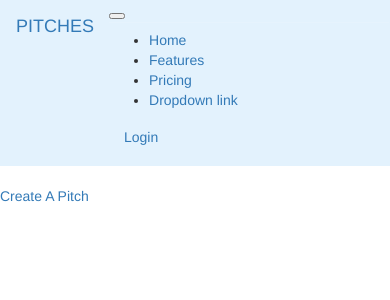
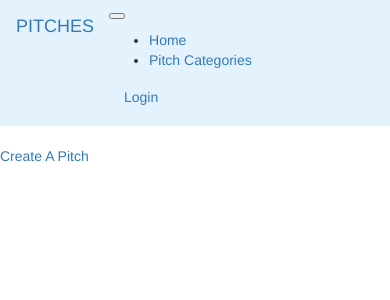
Before and after one commit to sokkyyy/one-minute-pitch-app, a Flask app: page / in a window 390 px wide, after a click that opens the changed part. Shown: the top 300 px of the page. Run offline with Flask 2, Linux system fonts and the light colour scheme; data that the repository does not hold is empty; some libraries are stand-ins or nearby versions.

```diff
--- a/app/main/views.py
+++ b/app/main/views.py
@@ -18,11 +18,12 @@ def index():
 @login_required
 def profile(uname):
     user = User.query.filter_by(username=uname).first()
+    pitches = Pitch.get_pitches(user.id)
 
     if user is None:
         abort(404)
 
-    return render_template('profile/profile.html',user=user)
+    return render_template('profile/profile.html',user=user,pitches=pitches)
 
 @main.route('/user/<uname>/update', methods=['GET','POST'])
 @login_required
@@ -82,7 +83,7 @@ def new_pitch():
 @main.route('/comments/<int:pitch_id>',methods=['GET','POST'])
 @login_required
 def comments(pitch_id):
-    #comments = Comment.query.filter_by(pitch_id=pitch_id).all()
+    comments = Comment.get_comments(pitch_id)
     pitch= Pitch.query.filter_by(id=pitch_id).first()
     form = CommentForm()
 
@@ -90,5 +91,27 @@ def comments(pitch_id):
         new_comment = Comment(pitch_comment=form.comment.data, pitch=pitch)
         new_comment.save_comment()
 
+        return redirect(url_for('.comments',pitch_id=pitch_id))
+
     title = "Comments"
-    return render_template("comments.html",title=title,comment_form=form)
+    return render_template("comments.html",title=title,comment_form=form,comments=comments)
+
+@main.route('/like/<pitch_id>/<action>')
+@login_required
+def vote(pitch_id,action):
+    pitch = Pitch.query.filter_by(id=pitch_id).first()
+
+    if action == 'like':
+        pitch.like_pitch()
+    elif action == 'dislike':
+        pitch.unlike_pitch()
+
+    return redirect(url_for('.index'))
+
+@main.route('/category/<pitch_category>')
+def category(pitch_category):
+    pitches = Pitch.get_pitch_category(pitch_category)
+
+    title = f'Pitch Category: {pitch_category}'
+
+    return render_template('category.html',title=title, pitches=pitches)
--- /dev/null
+++ b/app/static/css/home.css
@@ -0,0 +1,13 @@
+.holder{
+    margin: 20px;
+}
+
+.cardDisplay {
+    display: flex;
+}
+.image {
+
+}
+.pitchDetails {
+
+}
--- /dev/null
+++ b/app/templates/error.html
@@ -0,0 +1,5 @@
+{% extends 'base.html' %}
+
+{% block content %}
+ <div>Error Page</div>
+{% endblock%}
--- a/app/templates/home.html
+++ b/app/templates/home.html
@@ -1,12 +1,21 @@
 {% extends 'base.html' %}
+{% import 'macros.html' as macro %}
+
+
+<!--Styles Block-->
+{% block styles %}
+    {{ super() }}
+    <link rel="stylesheet" href="{{url_for('static',filename='css/home.css')}}">
+{% endblock %}
 
 
 {% block content %}
 <a href="{{url_for('main.new_pitch')}}">Create A Pitch</a>
-<ul>
-    {%for pitch in pitches%}
-     <li>{{pitch.pitch_details}}</li>
-     <span><a href="{{url_for('main.comments', pitch_id=pitch.id)}}">{{pitch.id}}</a></span>
-    {%endfor%}
-</ul>
+<div class="row">
+    <div class="col-sm-3"></div>
+
+    {{macro.displayPitches(pitches)}}
+
+    <div class="col-sm-3"></div>
+</div>
 {% endblock %}
--- /dev/null
+++ b/app/templates/macros.html
@@ -0,0 +1,37 @@
+{% macro displayPitches(pitches) %}
+<div class="col-sm-6">
+    {%for pitch in pitches%}
+        <div class="card holder">
+
+            <div class="cardDisplay">
+                <div class="col-sm-3 img-responsive image">
+                    {% if pitch.user.pic_path%}
+                    <img src="{{url_for('static', filename=pitch.user.pic_path)}}" alt="" class="img-thumbnail rounded-circle move">
+                    {% else%}
+                    <img src="{{url_for('static', filename='photos/avatar.png')}}" alt="" class="img-thumbnail rounded-circle">
+                    {% endif %}
+                </div>
+
+                <div class="col-sm-6 pitchDetails" >
+                    <p>Author: {{pitch.user.username}}</p>
+                    <hr>
+                    <p>Category: {{pitch.pitch_category}}</p>
+                    <hr>
+                    <p>Posted on: {{ pitch.posted }}</p>
+                </div>
+            </div>
+
+            <hr>
+            <div class="col-sm-12">
+                <p>{{pitch.pitch_details}}</p>
+            </div>
+            <hr>
+            <div class="col-sm-12">
+                <span><a href="{{url_for('main.comments', pitch_id=pitch.id)}}">comment</a></span>
+                <span><a href="{{url_for('main.vote', pitch_id=pitch.id,action='like')}}">{{pitch.upvote}}</a></span>
+                <span><a href="{{url_for('main.vote', pitch_id=pitch.id,action='dislike')}}">{{pitch.downvote}}</a></span>
+            </div>
+        </div>
+    {%endfor%}
+</div>
+{% endmacro%}
--- a/app/templates/navbar.html
+++ b/app/templates/navbar.html
@@ -1,27 +1,23 @@
 <nav class="navbar navbar-expand-lg navbar-light" style="background-color: #e3f2fd;">
-    <a class="navbar-brand" href="#">PITCHES</a>
+    <a class="navbar-brand" href="{{url_for('main.index')}}">PITCHES</a>
     <button class="navbar-toggler" type="button" data-toggle="collapse" data-target="#navbarNavDropdown" aria-controls="navbarNavDropdown" aria-expanded="false" aria-label="Toggle navigation">
       <span class="navbar-toggler-icon"></span>
     </button>
     <div class="collapse navbar-collapse" id="navbarNavDropdown">
       <ul class="navbar-nav">
         <li class="nav-item active">
-          <a class="nav-link" href="#">Home <span class="sr-only">(current)</span></a>
+          <a class="nav-link" href="{{url_for('main.index')}}">Home <span class="sr-only">(current)</span></a>
         </li>
-        <li class="nav-item">
-          <a class="nav-link" href="#">Features</a>
-        </li>
-        <li class="nav-item">
-          <a class="nav-link" href="#">Pricing</a>
-        </li>
+
         <li class="nav-item dropdown">
           <a class="nav-link dropdown-toggle" href="#" id="navbarDropdownMenuLink" role="button" data-toggle="dropdown" aria-haspopup="true" aria-expanded="false">
-            Dropdown link
+            Pitch Categories
           </a>
           <div class="dropdown-menu" aria-labelledby="navbarDropdownMenuLink">
-            <a class="dropdown-item" href="#">Action</a>
-            <a class="dropdown-item" href="#">Another action</a>
-            <a class="dropdown-item" href="#">Something else here</a>
+            <a class="dropdown-item" href="{{url_for('main.category', pitch_category='general')}}">General</a>
+            <a class="dropdown-item" href="{{url_for('main.category', pitch_category='product')}}">Product</a>
+            <a class="dropdown-item" href="{{url_for('main.category', pitch_category='fashion')}}">Fashion</a>
+            <a class="dropdown-item" href="{{url_for('main.category', pitch_category='interview')}}">Interview</a>
           </div>
         </li>
       </ul>
--- a/app/templates/profile/profile.html
+++ b/app/templates/profile/profile.html
@@ -34,6 +34,11 @@
                 </form>
             {% endif%}
         </div>
+        <div>
+            {%for pitch in pitches%}
+             {{pitch.pitch_details}}
+            {%endfor%}
+        </div>
     </div>
 </div>
 {% endblock %}
```
Also changed, not shown: app/models.py (+22 -3 lines), app/templates/category.html (added, +7 -0 lines), app/templates/comments.html (+7 -1 lines), app/static/photos/avatar.png (added).
